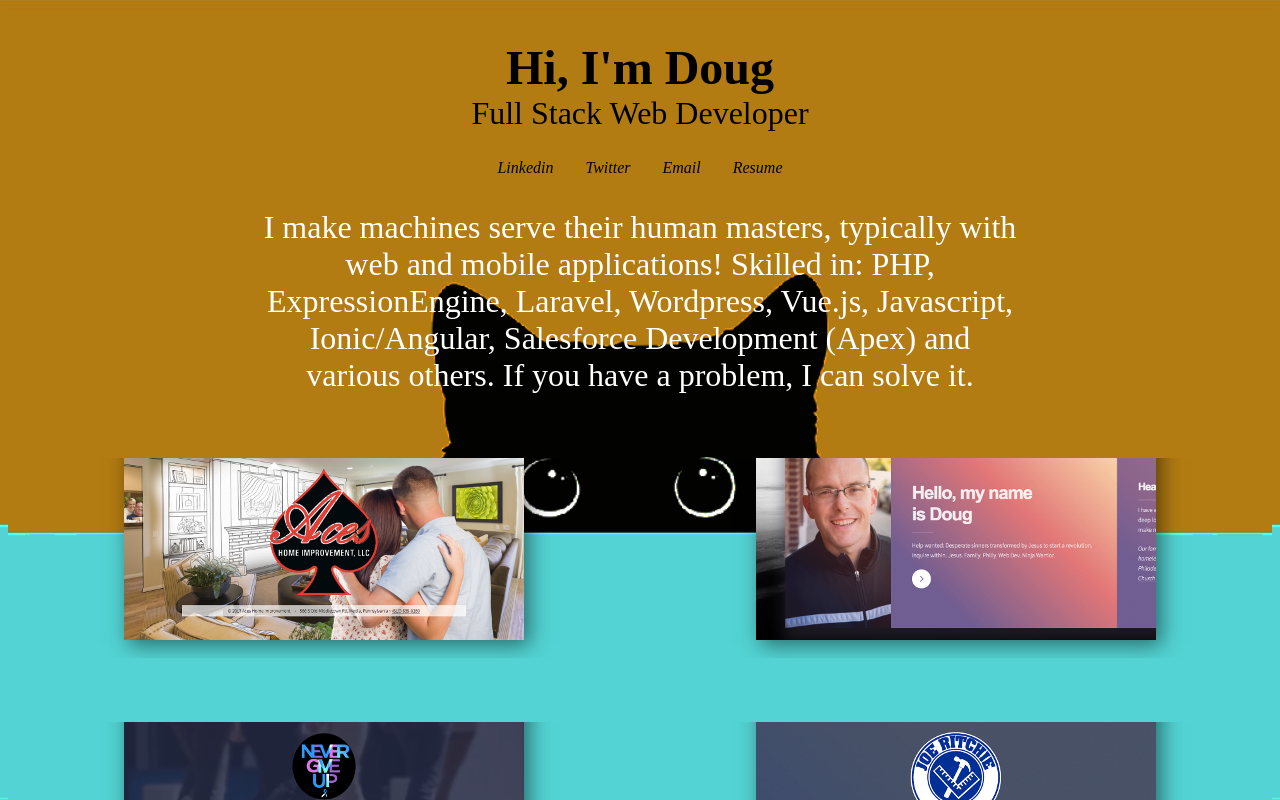
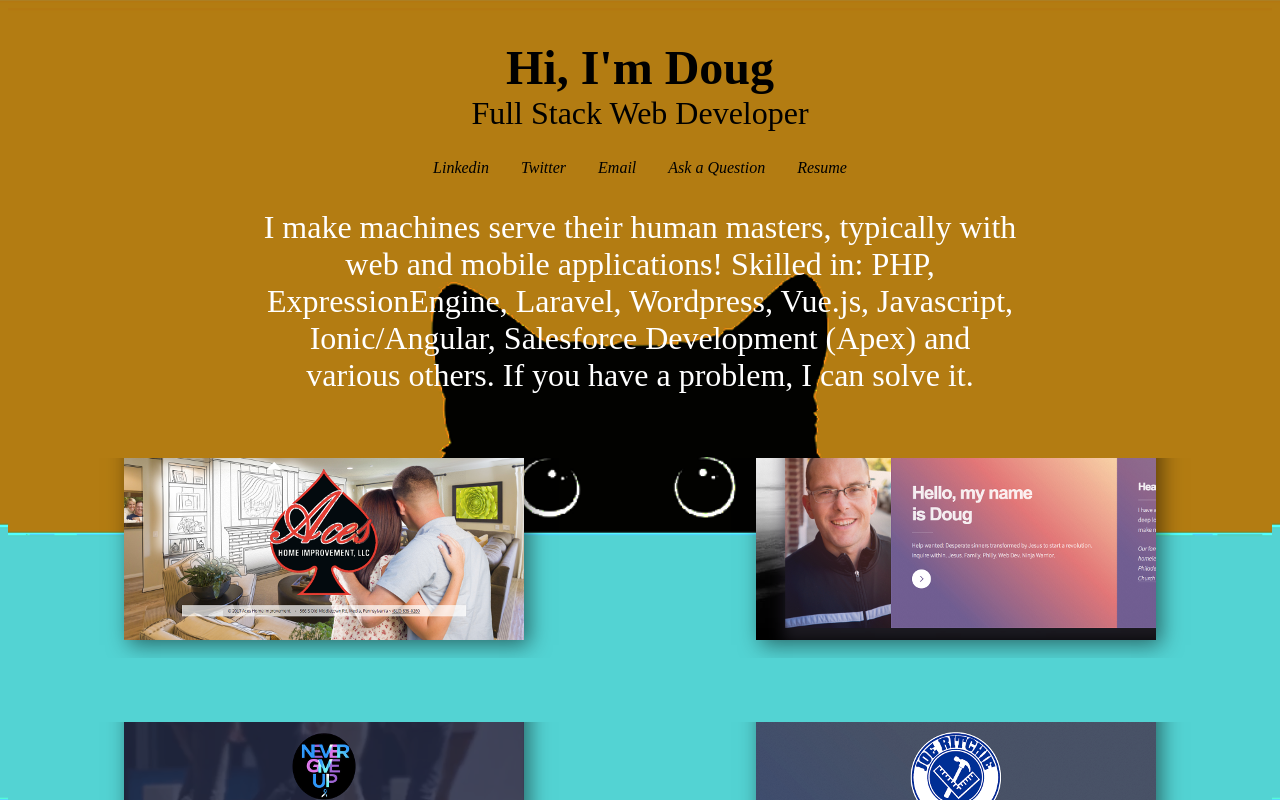
Before and after one commit to dougblackjr/portfolio, a Vue app: page /#/ in a window 1280 px wide. Shown: the top 800 px of the page. Built offline with nearby package versions, Linux system fonts and the light colour scheme; a web font is replaced by a local one.

Commit message:
Added earn link

```diff
--- a/src/components/Hello.vue
+++ b/src/components/Hello.vue
@@ -7,6 +7,7 @@
         <li><a target="_blank" href="http://linkedin.com/in/dougblackjr2">Linkedin</a></li>
         <li><a target="_blank" href="http://www.twitter.com/dougblackjr">Twitter</a></li>
         <li><a target="_blank" href="http://dougblackjr.com#contact">Email</a></li>
+        <li><a target="_blank" href="https://earn.com/dougblackjr/">Ask a Question</a></li>
         <li><a target="_blank" href="https://www.dropbox.com/s/y56z9es0sl41xpf/resume_doug_black.pdf?dl=0">Resume</a></li>
       </ul>
       <p>I make machines serve their human masters, typically with web and mobile applications! Skilled in: PHP, ExpressionEngine, Laravel, Wordpress, Vue.js, Javascript, Ionic/Angular, Salesforce Development (Apex) and various others. If you have a problem, I can solve it.</p>
```
